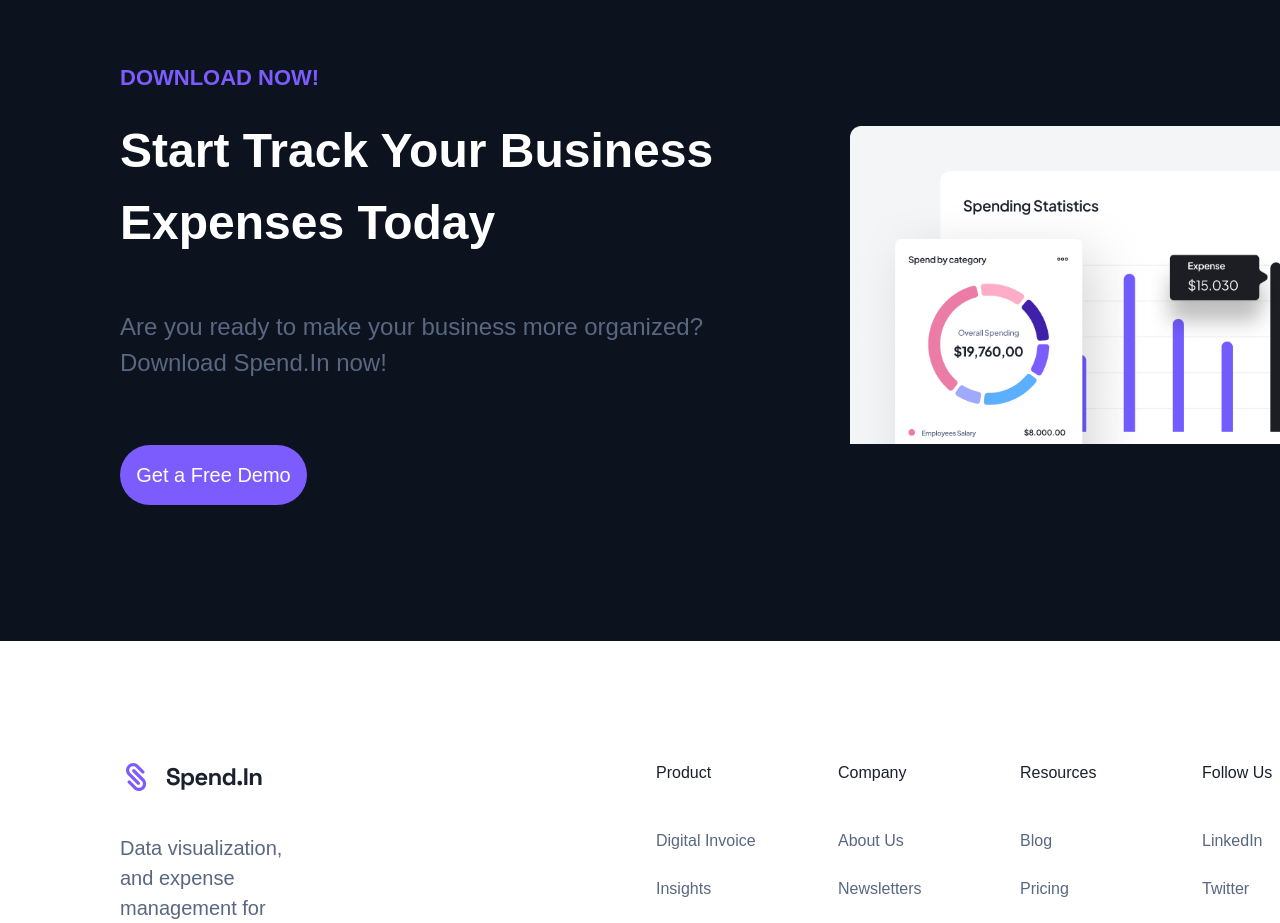
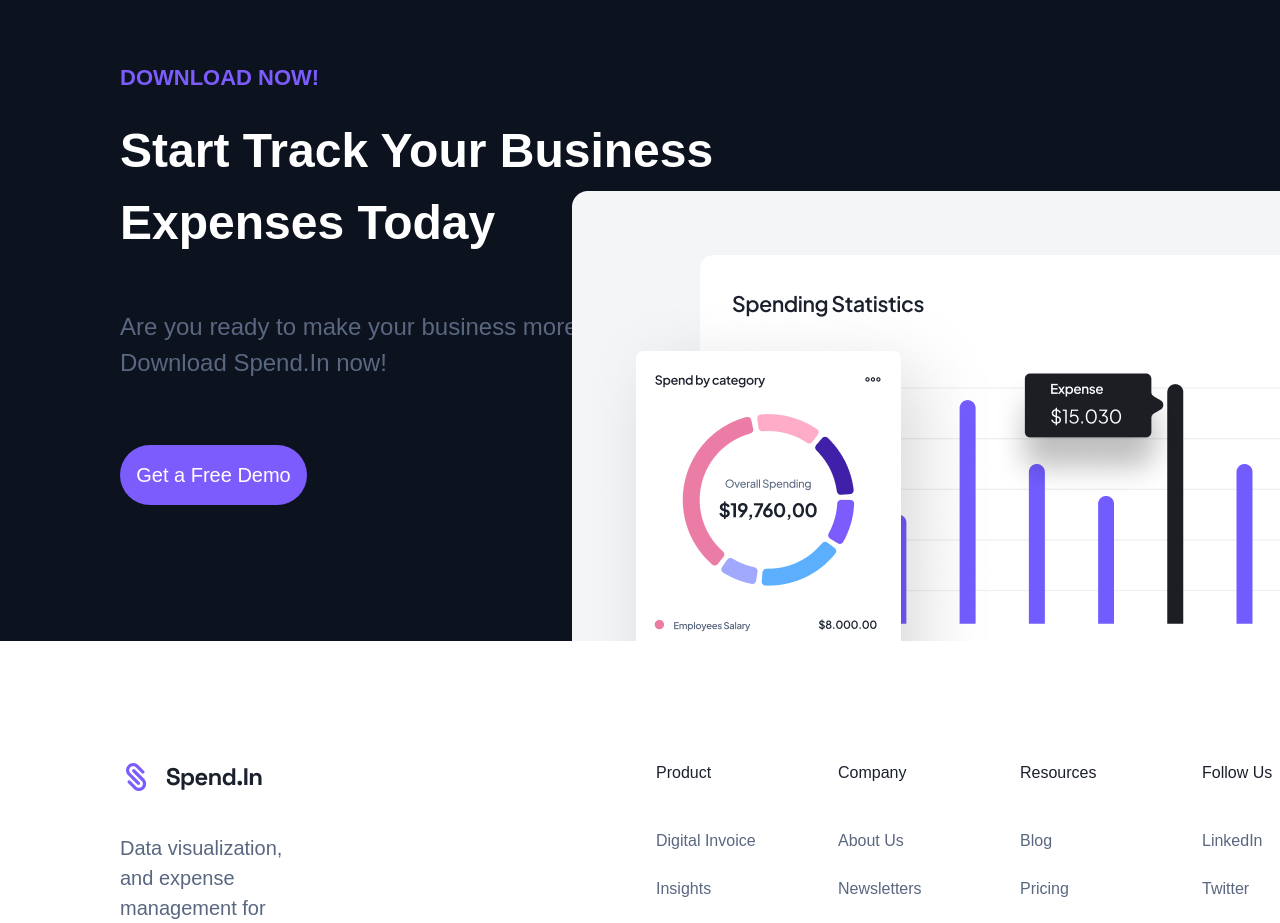
Before and after one commit to elonmelonm/spending-management-landing-page, a React (Vite) app: page / in a window 1280 px wide. Shown: the part 8700-9623 px from the top of the page. Built offline with nearby package versions, Linux system fonts and the light colour scheme.

Commit message:
fix responsive image

```diff
--- a/src/components/CallToActionSection.jsx
+++ b/src/components/CallToActionSection.jsx
@@ -22,8 +22,8 @@
                         </button>
                     </div>
                 </div>
-                <div className="flex items-end w-full md:w-auto justify-center md:justify-end mt-8 md:mt-0 md:hidden xl:block">
-                    <img className="w-full max-w-[320px] md:max-w-none md:w-[320px] lg:w-[400px] xl:w-[500px]" src={Success} alt="" />
+                <div className="flex items-end xl:absolute bottom-0 right-0 w-full md:w-auto justify-center md:justify-end mt-8 md:mt-0 md:hidden xl:block">
+                    <img className="w-full max-w-[320px] md:max-w-none md:w-[320px] lg:w-[450px] xl:w-[708px]" src={Success} alt="" />
                 </div>
             </div>
         </section>
```
